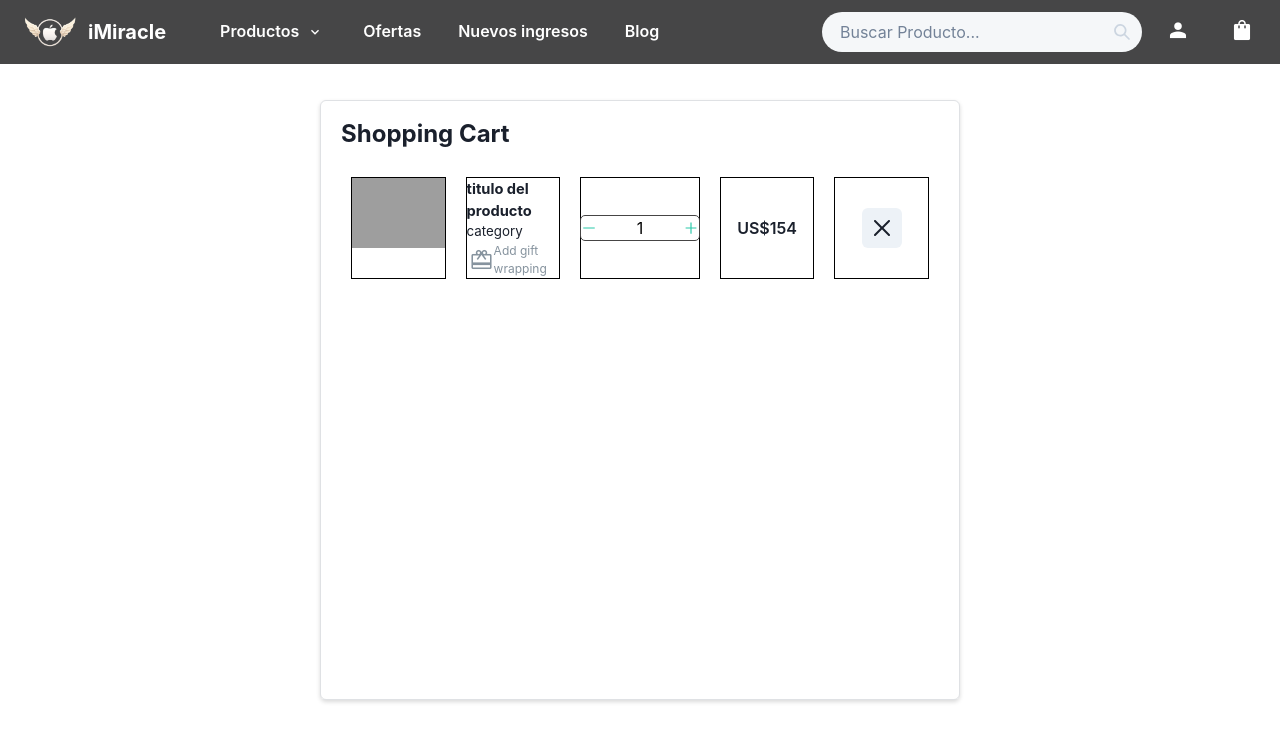
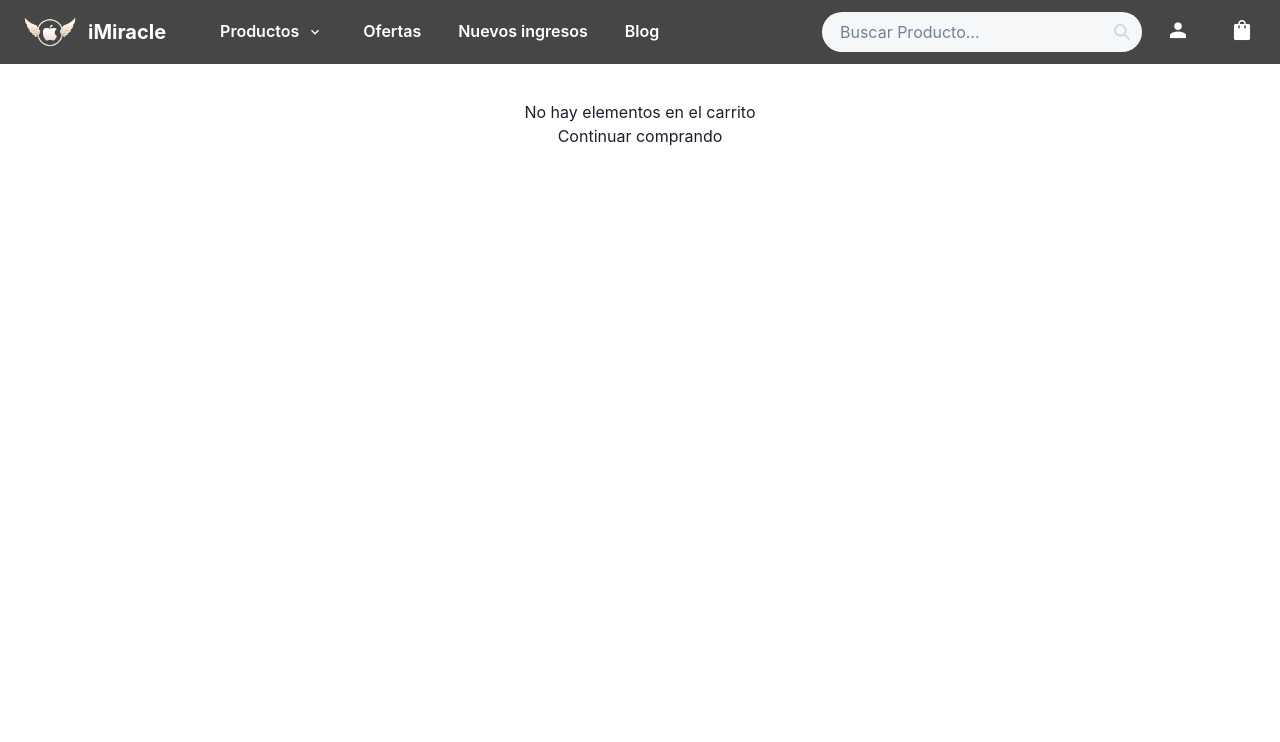
Before and after one commit to MatNF/EntregaFinal_Ferraro, a React (Vite) app: page /cart in a window 1280 px wide. Shown: the top 742 px of the page. Built offline with nearby package versions, Linux system fonts and the light colour scheme; grey boxes are pictures that could not be loaded.

Commit message:
cart terminado

```diff
--- a/src/App.jsx
+++ b/src/App.jsx
@@ -7,9 +7,7 @@ import { BrowserRouter, Routes, Route } from "react-router-dom";
 import Layout from "./Components/Layout";
 import CartProvider from "./context/CartContext";
 import SendOrder from "./Components/SendOrder";
-import { getStorage, ref, getDownloadURL } from 'firebase/storage'
-import CargaDeItems from "./Components/CargaDeItems";
-import TrueCart from "./Components/TrueCart";
+import Checkout from "./Components/Checkout";
 
 
 
@@ -25,7 +23,7 @@ function App() {
               path="/categoria/:categoriaId"
               element={<ItemListContainer />}
             />
-            <Route path="/cart" element={<TrueCart />} />
+            <Route path="/cart" element={<Cart />} />
             <Route path="/order-data" element={<SendOrder/>}/>
             <Route
               path="/detalle/:detalleId"
--- a/src/Components/Cart.jsx
+++ b/src/Components/Cart.jsx
@@ -1,11 +1,11 @@
 import React from "react";
 import { Link } from "react-router-dom";
 import { useCartContext } from "../context/CartContext";
-import ItemCart from "./ItemCart";
-import { collection, addDoc, getFirestore } from "firebase/firestore";
+import CartItem from "./CartItem";
+import OrderSummary from "./OrderSummary";
 
 const Cart = () => {
-  const { cart, totalPrice } = useCartContext();
+  const { cart, totalPrice, totalProducts } = useCartContext();
 
   if (cart.length === 0) {
     return (
@@ -20,24 +20,19 @@ const Cart = () => {
 
   return (
     <div className="cart-container">
-      {cart.map((product) => (
-        <ItemCart key={product.id} product={product} />
-      ))}
-      <p>Total price: {totalPrice()}</p>
-      <Link to={"/order-data"}>
-        <button>Realizar Pedido</button>
-      </Link>
+      <h1 className="ache1">Shopping Cart - ({totalProducts()} items)</h1>
+      <div className="dispo-cart-container">
+        <div className="datos-carrito">
+          {cart.map((product) => (
+            <CartItem key={product.id} product={product} />
+          ))}
+        </div>
+        <div className="datos-summary">
+          <OrderSummary price={totalPrice()} />
+        </div>
+      </div>
     </div>
   );
 };
 
 export default Cart;
-// {
-//       "id": 1,
-//       "title": "iPhone 13 256GB -Starlight",
-//       "description": "Stunning Starlight iPhone 13 with 256GB storage.",
-//       "price": 999,
-//       "pictureUrl": "https://cdn-ipoint.waugi.com.ar/23766-large_default/iphone-13-128gb-starlight.jpg",
-//       "category": "iPhone",
-//       "stock": 4
-//     },
--- a/src/Components/CartCount.jsx
+++ b/src/Components/CartCount.jsx
@@ -1,5 +1,6 @@
 import React, { useEffect, useState } from "react";
-import { AiOutlineMinus, AiOutlinePlus } from "react-icons/ai";
+import { IconButton } from "@chakra-ui/react";
+import { AddIcon, MinusIcon } from "@chakra-ui/icons";
 import "./styles/hola.css";
 
 const CartCount = ({ initial, stock }) => {
@@ -20,13 +21,13 @@ const CartCount = ({ initial, stock }) => {
   return (
     <div>
       <p className="quantity-desc">
-        <button disabled={count <= 1} onClick={decrease}>
-          <AiOutlineMinus className="incdec_button" />
-        </button>
+        {/* <button disabled={count <= 1} onClick={decrease}>
+        <IconButton size='sm' icon={<MinusIcon color='rgb(43, 201, 170)' />} />
+        </button> */}
         <span>{count}</span>
-        <button disabled={count >= stock} onClick={increase}>
-          <AiOutlinePlus className="incdec_button" />
-        </button>
+        {/* <button disabled={count >= stock} onClick={increase}>
+        <IconButton size='sm' icon={<AddIcon color='rgb(43, 201, 170)' />} />
+        </button> */}
       </p>
     </div>
   );
--- /dev/null
+++ b/src/Components/CartItem.jsx
@@ -0,0 +1,55 @@
+import React from "react";
+import "./styles/hola.css";
+import { IconButton } from "@chakra-ui/react";
+import { CloseIcon } from "@chakra-ui/icons";
+import CartCount from "./CartCount";
+import { useCartContext } from "../context/CartContext";
+
+const CartItem = ({ product }) => {
+const { removeItem } = useCartContext();
+
+  return (
+    // <div className="cart-container">
+    //   <h1 className="ache1">Shopping Cart</h1>
+    <div className="product-cart">
+      <div className="product-cart-box img-cart">
+        <img src={product.pictureUrl} alt="Ipad" />
+      </div>
+      <div className="product-cart-box p2">
+        <div className="p-cart" >
+          <p style={{ fontSize: "10pt", fontWeight: "bold"}}>
+            {product.title}
+          </p>
+          <p style={{ fontSize: "10pt", fontWeight: "400" }}>
+            {product.category}
+          </p>
+        </div>
+        <div className="env-regalo">
+          <span className="material-symbols-outlined">redeem</span>
+          <p style={{ fontSize: "8pt" }}>Add gift wrapping</p>
+        </div>
+      </div>
+      <div className="product-cart-box">
+        <div className="counter-cart">
+          <CartCount initial={product.quantity} stock={product.stock} />
+        </div>
+      </div>
+      <div className="product-cart-box">
+        <div className="cart-price">
+        $ {product.price}</div>
+      </div>
+
+      <div className="product-cart-box">
+        <div className="close-icon">
+          <IconButton onClick={() => removeItem(product.id)}
+            size="sm"
+            icon={<CloseIcon color="rgb(43, 201, 170)" />}
+          />
+        </div>
+      </div>
+      {/* </div> */}
+    </div>
+  );
+};
+
+export default CartItem;
--- /dev/null
+++ b/src/Components/Checkout.jsx
@@ -0,0 +1,9 @@
+import React from 'react'
+
+const Checkout = () => {
+  return (
+    <div>Checkout</div>
+  )
+}
+
+export default Checkout
--- /dev/null
+++ b/src/Components/OrderSummary.jsx
@@ -0,0 +1,27 @@
+import React from "react";
+import { Button } from "@chakra-ui/react";
+import "./styles/hola.css";
+import { Link } from "react-router-dom";
+import { ArrowForwardIcon } from "@chakra-ui/icons";
+
+const OrderSummary = ({ price }) => {
+  return (
+    <div className="order-summary-container">
+      <h1 className="ache1">Order Summary</h1>
+      <div className="price-div">
+        <p style={{fontWeight:600}}>Importe Total</p>
+        <p>$ {price}</p>
+      </div>
+      <div className="button-checkout">
+        <Link to={"/order-data"}>
+          <Button colorScheme="teal" w="100%" size="md">
+            <p>Checkout</p>
+            <ArrowForwardIcon boxSize={6} />
+          </Button>
+        </Link>
+      </div>
+    </div>
+  );
+};
+
+export default OrderSummary;
--- a/src/Components/SendOrder.jsx
+++ b/src/Components/SendOrder.jsx
@@ -9,7 +9,7 @@ import {
 import { useCartContext } from "../context/CartContext";
 
 const SendOrder = () => {
-  const { cart, totalPrice } = useCartContext();
+  const { cart, totalPrice, clearCart } = useCartContext();
 
   const [orderId, setOrderId] = useState(null);
   const [name, setName] = useState("");
@@ -79,6 +79,7 @@ const SendOrder = () => {
         />
         <button
           type="submit"
+          onClick={() => clearCart()}
           style={{
             padding: "10px",
             border: "1px solid #ccc",
--- a/src/Components/TrueCart.jsx
+++ /dev/null
@@ -1,51 +0,0 @@
-import React from "react";
-import "./styles/hola.css";
-import { IconButton } from "@chakra-ui/react";
-import { CloseIcon } from "@chakra-ui/icons";
-import CartCount from "./CartCount";
-
-const TrueCart = () => {
-  return (
-    <div className="cart-container">
-      <h1 className="ache1">Shopping Cart</h1>
-      <div className="product-cart">
-        <div className="product-cart-box">
-          <img
-            src="https://firebasestorage.googleapis.com/v0/b/ecommerce-coder-23fb3.appspot.com/o/Ipads%2F11-inch-ipad-pro-wi-fi-128gb-silver.png?alt=media&token=970d923e-19b0-460c-b9d2-8c6ad9246f7d"
-            alt="Ipad"
-          />
-        </div>
-        <div className="product-cart-box p2">
-          <div>
-            <p style={{ fontSize: "11pt", fontWeight: "bold" }}>
-              titulo del producto
-            </p>
-            <p style={{ fontSize: "10pt", fontWeight: "400" }}>category</p>
-          </div>
-          <div className="env-regalo">
-            <span className="material-symbols-outlined">redeem</span>
-            <p style={{ fontSize: "9pt" }}>Add gift wrapping</p>
-          </div>
-        </div>
-        <div className="product-cart-box">
-          <div className="counter-cart">
-            <CartCount initial={1} stock={5} />
-          </div>
-        </div>
-        <div className="product-cart-box">
-            <div className="cart-price">
-                US$154
-            </div>
-        </div>
-
-        <div className="product-cart-box">
-          <div className="close-icon">
-            <IconButton aria-label="Search database" icon={<CloseIcon />} />
-          </div>
-        </div>
-      </div>
-    </div>
-  );
-};
-
-export default TrueCart;
--- a/src/Components/styles/hola.css
+++ b/src/Components/styles/hola.css
@@ -24,23 +24,20 @@
   flex-direction: row;
   justify-content: center;
   margin: 0.5em 0em;
-
-  border: 1px solid rgb(70, 69, 69);
   color: black;
-  width: 120px;
-  border-radius: 5px;
 }
 
 .quantity-desc span {
-  /* border: 1px solid rgb(70, 69, 69);
-    color: black; */
-  width: 120px;
-
+  width: auto;
+  height: auto;
+  border: 1px solid rgb(233, 238, 244);
   text-align: center;
   display: flex;
   flex-direction: row;
   justify-content: center;
   align-items: center;
+  padding: 3px 10px;
+  border-radius: 5px;
 }
 
 .addCarrito {
@@ -54,10 +51,6 @@
   color: rgb(43, 201, 170);
   font-weight: 400;
   border-radius: 5px;
-}
-
-.incdec_button {
-  color: rgb(43, 201, 170);
 }
 
 .container h1 {
@@ -564,11 +557,20 @@
 }
 
 .cart-container {
+  margin-top: 100px;
+  margin-bottom: 20px;
+  border: 1px solid RGBA(94, 105, 119, 0.2);
+  box-shadow: 0 2px 4px rgba(0, 0, 0, 0.15);
+  width: 70%;
+  height: auto;
+  margin-left: auto;
+  margin-right: auto;
+  border-radius: 6px;
   display: flex;
   flex-direction: column;
-  align-items: center;
-  justify-content: center;
-  width: 100%;
+  justify-content: flex-start;
+  align-items: flex-start;
+  padding: 20px;
 }
 
 .send-order-container {
@@ -730,22 +732,6 @@ input:focus {
   font-weight: 300;
 }
 
-.cart-container {
-  margin-top: 100px;
-  border: 1px solid RGBA(94, 105, 119, 0.2);
-  box-shadow: 0 2px 4px rgba(0, 0, 0, 0.15);
-  width: 50%;
-  height: 600px;
-  margin-left: auto;
-  margin-right: auto;
-  border-radius: 6px;
-  display: flex;
-  flex-direction: column;
-  justify-content: flex-start;
-  align-items: flex-start;
-  padding: 20px;
-}
-
 .ache1 {
   font-size: 1.5em;
   font-weight: bold;
@@ -758,21 +744,22 @@ input:focus {
   flex-direction: row;
   justify-content: space-around;
   margin-top: 20px;
+  /* border-bottom: 1px solid #86939e; */
 }
 
 .product-cart-box {
-  border: 1px solid black;
+  /* border: 1px solid black; */
+
   margin: 30px 10px 10px 0px;
-  width: 20%;
-  max-width: 20%;
-  height: auto;
   margin: 10px;
 }
 
 .p2 {
   display: flex;
+  max-width: 20%;
   flex-direction: column;
   justify-content: space-around;
+  /* margin-left: -35px; */
 }
 
 .env-regalo {
@@ -781,6 +768,7 @@ input:focus {
   align-items: center;
   color: #86939e;
   margin-left: 3px;
+  margin-top: 8px;
 }
 
 .close-icon {
@@ -806,3 +794,56 @@ input:focus {
   align-items: center;
   font-weight: 600;
 }
+
+.img-cart {
+  /* background-color: RGBA(107, 134, 149, 0.2); */
+  border-radius: 5px;
+  width: 20%;
+  max-width: 20%;
+  height: auto;
+}
+
+.dispo-cart-container {
+  display: flex;
+  flex-direction: row;
+  /* justify-content: space-between; */
+}
+
+.datos-summary {
+  height: auto;
+  padding: 10px;
+}
+
+.order-summary-container {
+  border: 1px solid RGBA(94, 105, 119, 0.2);
+  box-shadow: 0 2px 4px rgba(0, 0, 0, 0.15);
+  width: 400px;
+  border-radius: 10px;
+  max-width: 100%;
+  box-sizing: border-box;
+  padding: 30px 30px 20px 30px;
+}
+
+.button-checkout {
+  display: flex;
+ justify-content: center;
+}
+
+.button-checkout Button p{
+  margin-right: 10px;
+}
+
+.button-checkout Link{
+  width: 100%;
+}
+
+.price-div {
+  display:flex;
+  flex-direction: row;
+  justify-content: space-between;
+  margin: 20px 0px;
+}
+
+.price-div p{
+  margin-right: 20px;
+}
```
